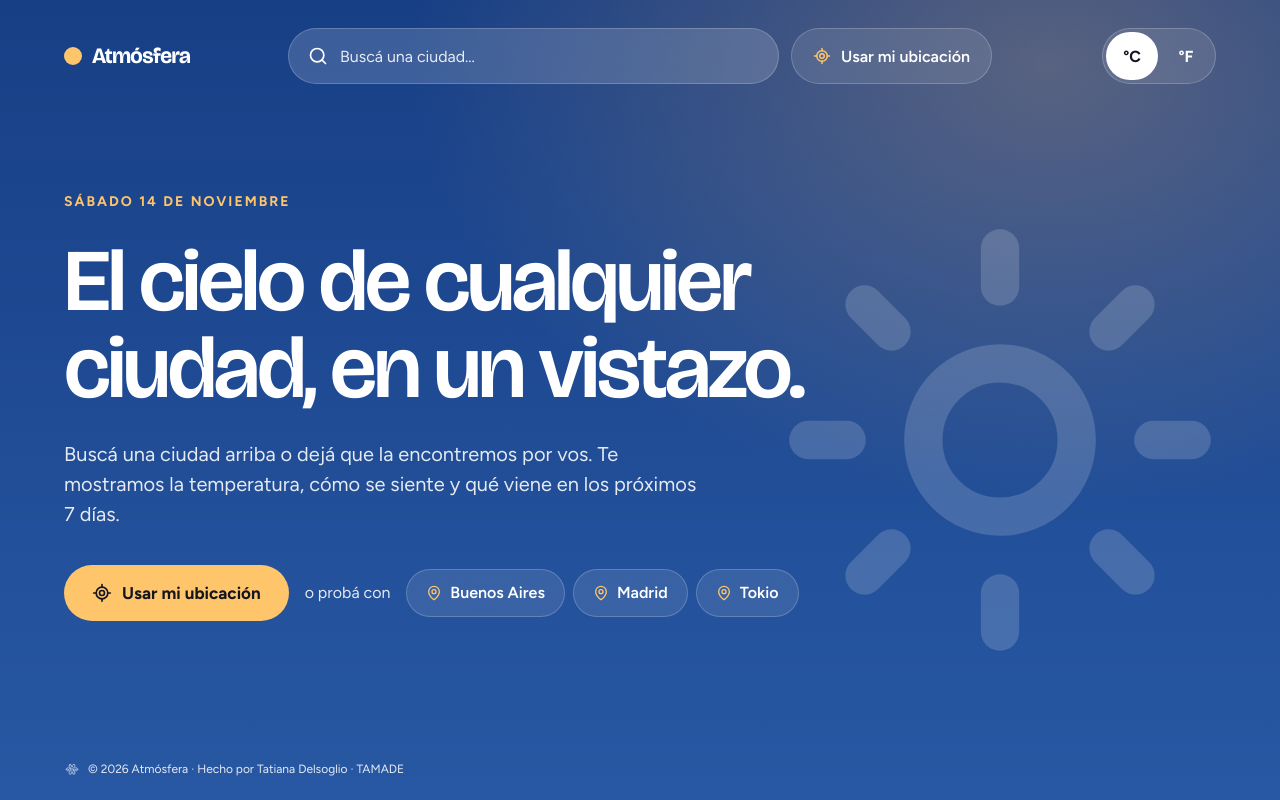
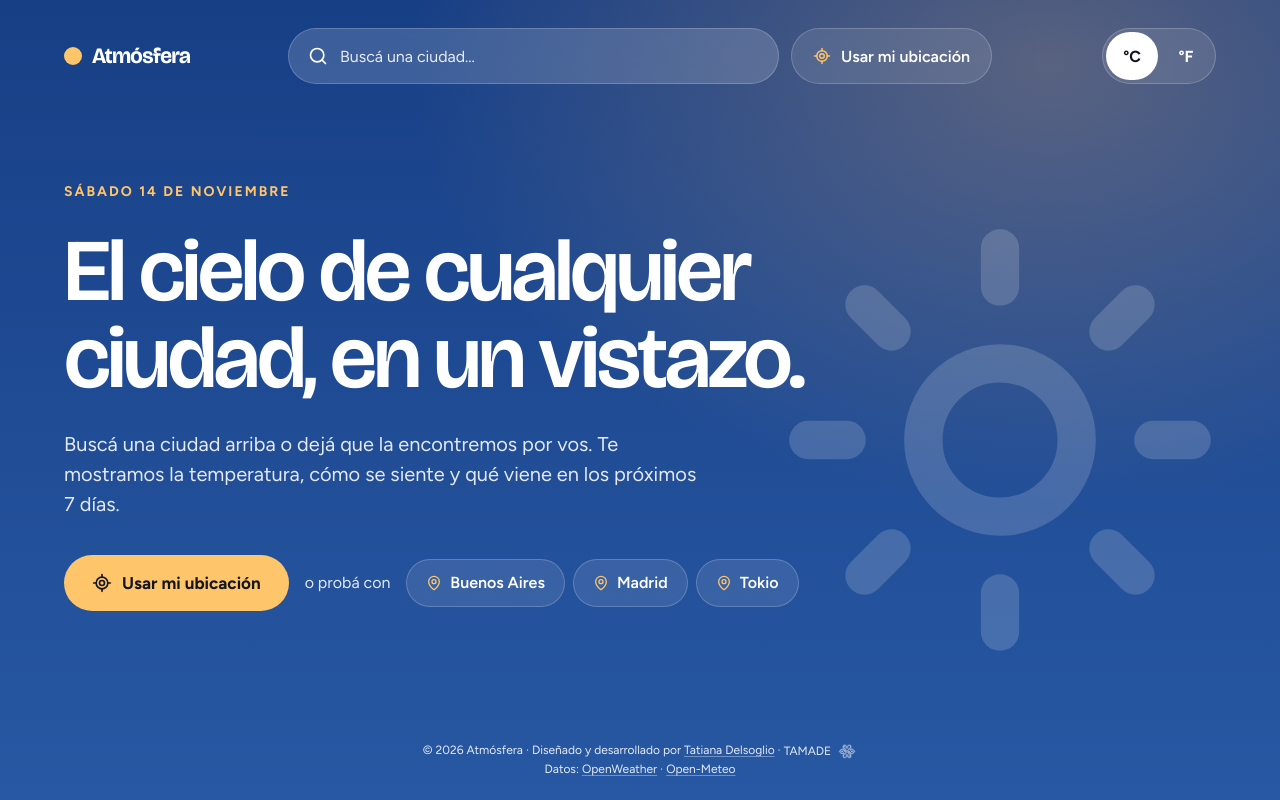
Before and after one commit to tatianadelsoglio/climaweb, a Next.js app: page / in a window 1280 px wide. Built offline with nearby package versions, Linux system fonts and the light colour scheme.

Commit message:
feat: pie de página centrado con el ícono tras TAMADE y la atribución de los datos

```diff
--- a/src/components/Firma.tsx
+++ b/src/components/Firma.tsx
@@ -1,6 +1,8 @@
 import Image from "next/image";
 
 const URL_GITHUB = "https://github.com/tatianadelsoglio";
+const URL_OPENWEATHER = "https://openweathermap.org";
+const URL_OPEN_METEO = "https://open-meteo.com";
 const ANIO = 2026;
 
 /**
@@ -11,35 +13,48 @@ const ANIO = 2026;
  */
 const ICONO = "/brand/tamade-icon-white.png";
 
+// Subrayado tenue siempre visible (un link no puede distinguirse solo por color: el
+// texto del pie y sus links comparten color) y pleno en hover y foco.
+const CLASE_LINK =
+  "underline decoration-fg-muted/40 underline-offset-2 hover:decoration-fg focus-visible:decoration-fg";
+
+function LinkExterno({ href, children }: { href: string; children: string }) {
+  return (
+    <a href={href} target="_blank" rel="noopener noreferrer" className={CLASE_LINK}>
+      {children}
+      <span className="sr-only"> (se abre en otra pestaña)</span>
+    </a>
+  );
+}
+
 /**
- * Pie de página estilo copyright, al final del contenido y alineado a su grilla
- * (no es fijo ni flotante, así que no tapa nada). Texto de 12 px en
- * --color-fg-muted: contraste ≥ 5,8:1 sobre los 8 cielos (AA pide 4,5:1). El
- * link al GitHub está solo en el nombre y se subraya en hover y en foco.
+ * Pie de página estilo copyright, centrado, al final del contenido (no es fijo
+ * ni flotante, así que no tapa nada). Texto de 12 px en --color-fg-muted:
+ * contraste ≥ 5,8:1 sobre los 8 cielos (AA pide 4,5:1), por eso la segunda línea
+ * no se atenúa más. La segunda línea acredita a los proveedores de datos
+ * (atribución requerida; Open-Meteo es CC BY 4.0).
  */
 export default function Firma() {
   return (
-    <footer className="flex items-center gap-sm px-xl pt-xl pb-xl text-micro text-fg-muted lg:px-gutter lg:pb-2xl">
-      {/* Decorativo: la marca ya está en el texto. */}
-      <Image
-        src={ICONO}
-        alt=""
-        width={16}
-        height={14}
-        className="h-3.5 w-4 shrink-0 opacity-70"
-      />
+    <footer className="flex flex-col items-center gap-3xs px-xl pt-xl pb-xl text-center text-micro text-fg-muted lg:pb-2xl">
+      <p className="text-balance">
+        © {ANIO} Atmósfera · Diseñado y desarrollado por{" "}
+        <LinkExterno href={URL_GITHUB}>Tatiana Delsoglio</LinkExterno> ·{" "}
+        <span className="inline-flex items-center gap-xs align-middle whitespace-nowrap">
+          TAMADE
+          {/* Decorativo: la marca ya está en el texto. */}
+          <Image
+            src={ICONO}
+            alt=""
+            width={20}
+            height={18}
+            className="h-[18px] w-5 shrink-0 opacity-70"
+          />
+        </span>
+      </p>
       <p>
-        © {ANIO} Atmósfera · Hecho por{" "}
-        <a
-          href={URL_GITHUB}
-          target="_blank"
-          rel="noopener noreferrer"
-          className="underline-offset-2 hover:underline focus-visible:underline"
-        >
-          Tatiana Delsoglio
-          <span className="sr-only"> (se abre en otra pestaña)</span>
-        </a>{" "}
-        · TAMADE
+        Datos: <LinkExterno href={URL_OPENWEATHER}>OpenWeather</LinkExterno> ·{" "}
+        <LinkExterno href={URL_OPEN_METEO}>Open-Meteo</LinkExterno>
       </p>
     </footer>
   );
```
